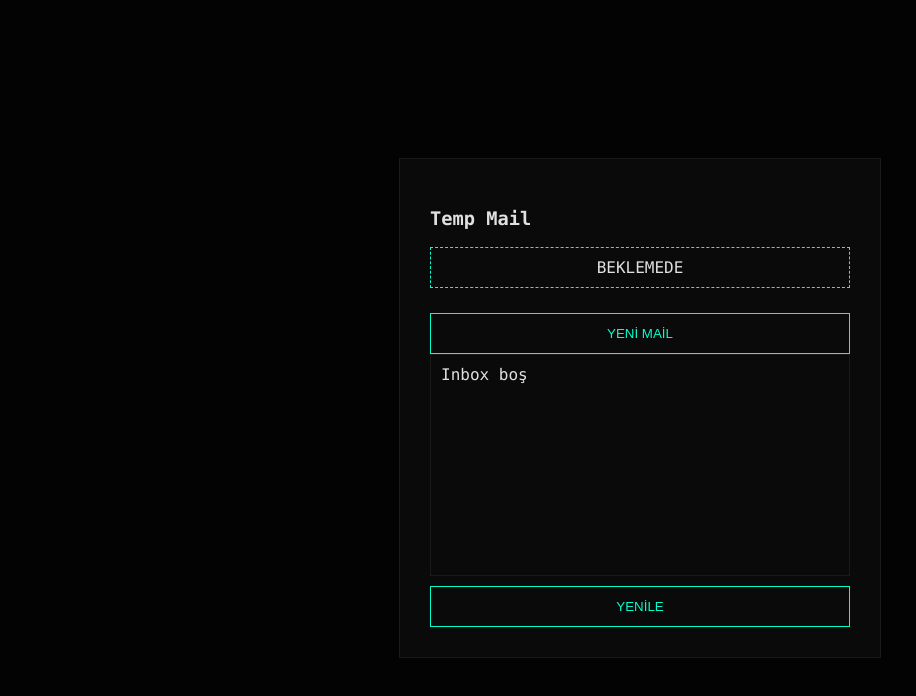
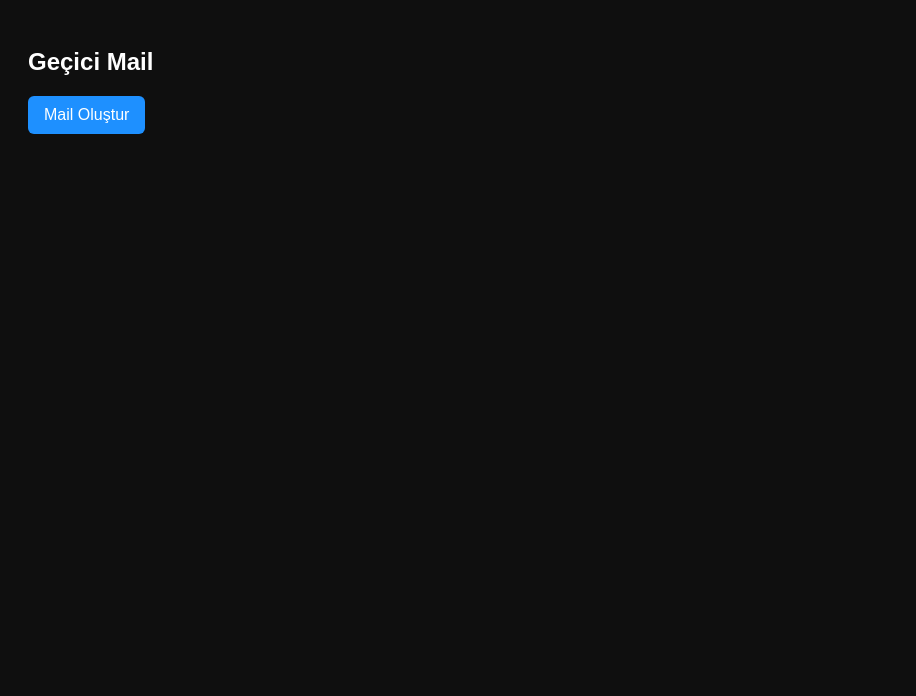
Before and after one commit to sadrazamsecurity/sadrazamsecurity.github.io, a website: page index.html in a window 1280 px wide. Shown: the whole page, without its empty margins (0-916 px from the left). Drawn offline with Linux system fonts and the light colour scheme.

Commit message:
Update index.html

```diff
--- a/index.html
+++ b/index.html
@@ -1,113 +1,90 @@
 <!DOCTYPE html>
 <html lang="tr">
 <head>
-<meta charset="UTF-8">
-<title>SADRAZAM OS - MAIL MODULE</title>
-<style>
-/* SENİN TASARIM — DEĞİŞMEDİ */
-body{background:#030303;color:#e0e0e0;font-family:Consolas,monospace;display:flex;justify-content:center;align-items:center;height:100vh}
-.tool-card{background:#0a0a0a;border:1px solid #1a1a1a;padding:30px;width:420px}
-.btn{background:none;border:1px solid #00ffcc;color:#00ffcc;padding:12px;width:100%;margin-top:10px}
-.mail-address{border:1px dashed #00ffcc;padding:10px;text-align:center;margin:15px 0}
-.inbox{border:1px solid #1a1a1a;height:200px;overflow:auto;padding:10px}
-.mail-item{border-bottom:1px solid #222;padding:6px;cursor:pointer}
-</style>
+  <meta charset="UTF-8">
+  <title>Temp Mail</title>
+  <meta name="viewport" content="width=device-width, initial-scale=1.0">
+  <style>
+    body {
+      background: #0f0f0f;
+      color: #fff;
+      font-family: Arial, sans-serif;
+      padding: 20px;
+    }
+    button {
+      padding: 10px 16px;
+      font-size: 16px;
+      cursor: pointer;
+      background: #1e90ff;
+      border: none;
+      color: white;
+      border-radius: 6px;
+    }
+    #mail {
+      margin-top: 15px;
+      font-weight: bold;
+      word-break: break-all;
+    }
+    ul {
+      margin-top: 20px;
+    }
+  </style>
 </head>
 <body>
 
-<div class="tool-card">
-  <h3>Temp Mail</h3>
-  <div id="mailAddr" class="mail-address">BEKLEMEDE</div>
-  <button class="btn" onclick="generateMail()">YENİ MAİL</button>
-  <div id="mailInbox" class="inbox">Inbox boş</div>
-  <button class="btn" onclick="refreshInbox()">YENİLE</button>
-</div>
+  <h2>Geçici Mail</h2>
+  <button onclick="createMail()">Mail Oluştur</button>
+
+  <div id="mail"></div>
+
+  <ul id="messages"></ul>
 
 <script>
-let currentToken = "";
-let currentAddress = "";
-let currentPassword = "";
+const API = "/api/proxy";
 
-// 🔥 SADECE GET + QUERY
 async function callProxy(action, params = {}) {
-  const q = new URLSearchParams({ action, ...params }).toString();
-  const r = await fetch(`/api/proxy?${q}`);
-  if (!r.ok) throw new Error("proxy error");
-  return await r.json();
+  const query = new URLSearchParams({ action, ...params }).toString();
+  const res = await fetch(`${API}?${query}`);
+  return await res.json();
 }
 
-async function generateMail() {
-  const addr = document.getElementById("mailAddr");
-  const inbox = document.getElementById("mailInbox");
+let address = "";
+let password = "";
+let token = "";
 
-  addr.textContent = "OLUŞTURULUYOR...";
-  inbox.textContent = "Bekleniyor...";
+async function createMail() {
+  document.getElementById("mail").innerText = "Oluşturuluyor...";
 
-  try {
-    // 1️⃣ Domain al
-    const d = await callProxy("domains");
-    const domain = d["hydra:member"][0].domain;
+  const domains = await callProxy("domains");
+  const domain = domains["hydra:member"][0].domain;
 
-    // 2️⃣ Rastgele mail
-    const user = Math.random().toString(36).slice(2,10);
-    currentPassword = "pw_" + Math.random().toString(36).slice(2,8);
-    currentAddress = `${user}@${domain}`;
+  address = Math.random().toString(36).slice(2) + "@" + domain;
+  password = Math.random().toString(36).slice(2);
 
-    // 3️⃣ Hesap aç
-    await callProxy("create", {
-      address: currentAddress,
-      password: currentPassword
-    });
+  await callProxy("create", { address, password });
 
-    // 4️⃣ Token
-    const t = await callProxy("token", {
-      address: currentAddress,
-      password: currentPassword
-    });
+  const t = await callProxy("token", { address, password });
+  token = t.token;
 
-    currentToken = t.token;
-    addr.textContent = currentAddress;
-    inbox.textContent = "Mail bekleniyor...";
+  document.getElementById("mail").innerText = address;
 
-  } catch (e) {
-    addr.textContent = "HATA";
-    inbox.textContent = "Proxy / API hatası";
-    console.error(e);
-  }
+  loadMessages();
 }
 
-async function refreshInbox() {
-  if (!currentToken) return;
+async function loadMessages() {
+  if (!token) return;
 
-  const inbox = document.getElementById("mailInbox");
-  inbox.textContent = "Kontrol ediliyor...";
+  const data = await callProxy("messages", { token });
+  const list = document.getElementById("messages");
+  list.innerHTML = "";
 
-  try {
-    const d = await callProxy("messages", { token: currentToken });
-    inbox.innerHTML = "";
+  if (!data["hydra:member"]) return;
 
-    if (!d["hydra:member"].length) {
-      inbox.textContent = "Yeni mail yok";
-      return;
-    }
-
-    d["hydra:member"].forEach(m => {
-      const div = document.createElement("div");
-      div.className = "mail-item";
-      div.textContent = m.subject || "(Konu yok)";
-      div.onclick = async () => {
-        const c = await callProxy("message", {
-          token: currentToken,
-          id: m.id
-        });
-        alert(c.text || "İçerik yok");
-      };
-      inbox.appendChild(div);
-    });
-
-  } catch (e) {
-    inbox.textContent = "Inbox alınamadı";
-  }
+  data["hydra:member"].forEach(m => {
+    const li = document.createElement("li");
+    li.textContent = m.from.address + " | " + m.subject;
+    list.appendChild(li);
+  });
 }
 </script>
 
```
